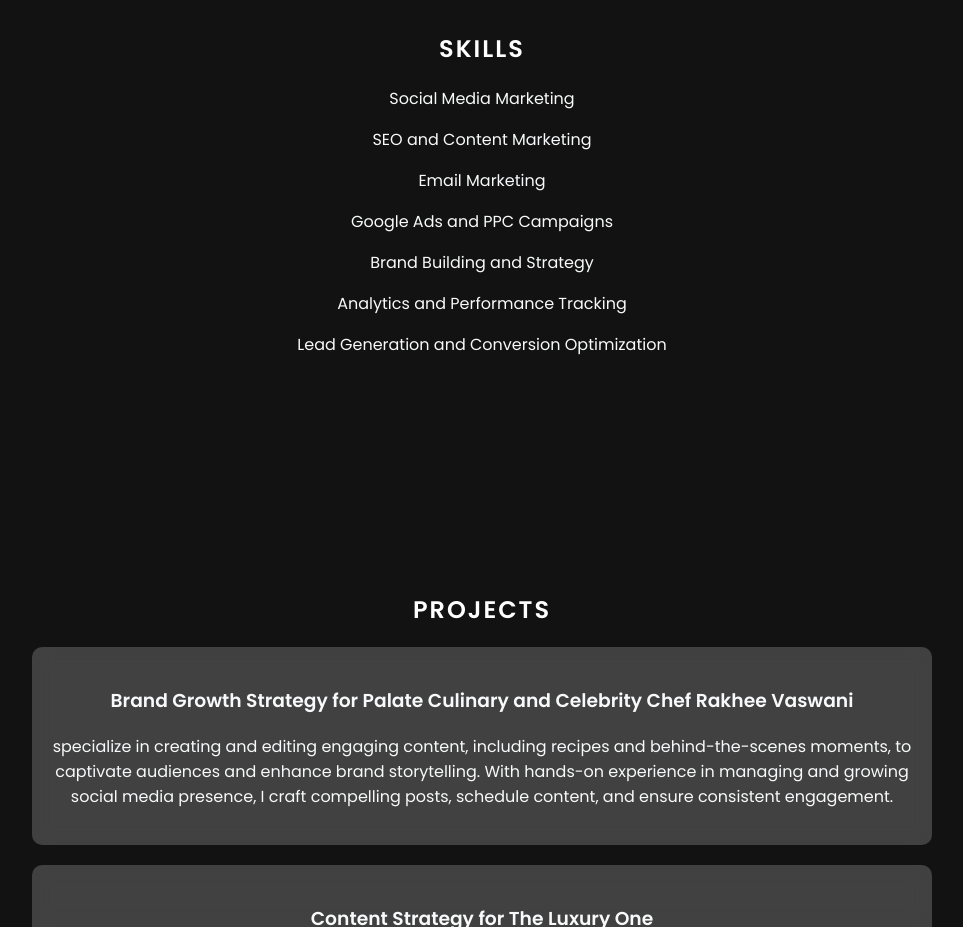
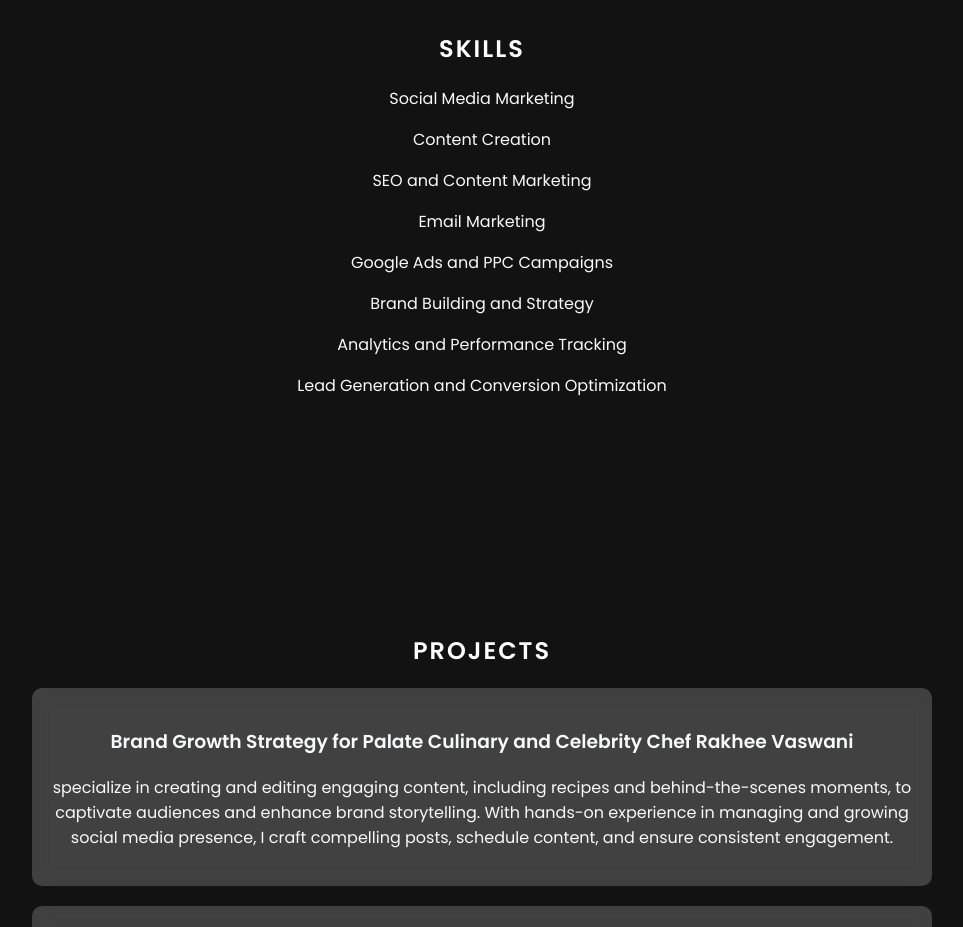
Before and after one commit to being-nitin/Sania-s-Portfolio, a plain HTML site: page index.html in a window 1280 px wide. Shown: the part 960-1887 px from the top of the page, without its empty margins (158-1121 px from the left). Drawn offline with Linux system fonts and the light colour scheme.

Commit message:
added one more skill

```diff
--- a/index.html
+++ b/index.html
@@ -131,6 +131,9 @@
         <p>
             Social Media Marketing
         </p>
+        <p>
+          Content Creation
+      </p>
         <p>
             SEO and Content Marketing
         </p>
```
